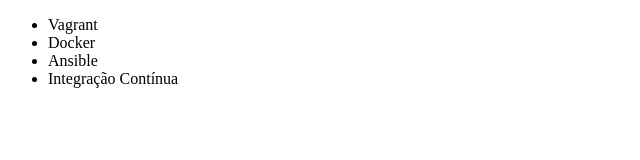
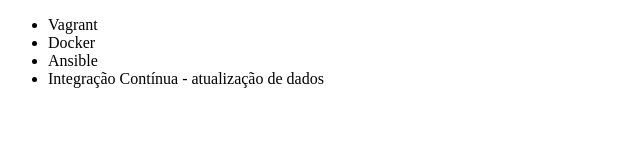
Before and after one commit to pesquisadortecnologia/cursoaluragithub, a plain HTML site: page index.html in a window 1280 px wide. Shown: the whole page, without its empty margins (0-640 px from the left). Drawn offline with Linux system fonts and the light colour scheme.

Commit message:
Atualização pontual do index.html.

```diff
--- a/index.html
+++ b/index.html
@@ -9,7 +9,7 @@
            <li>Vagrant</li>
            <li>Docker</li>
            <li>Ansible</li>
-           <li>Integração Contínua</li>
+           <li>Integração Contínua - atualização de dados</li>
         </ul>
     </body>
 </html>
```
